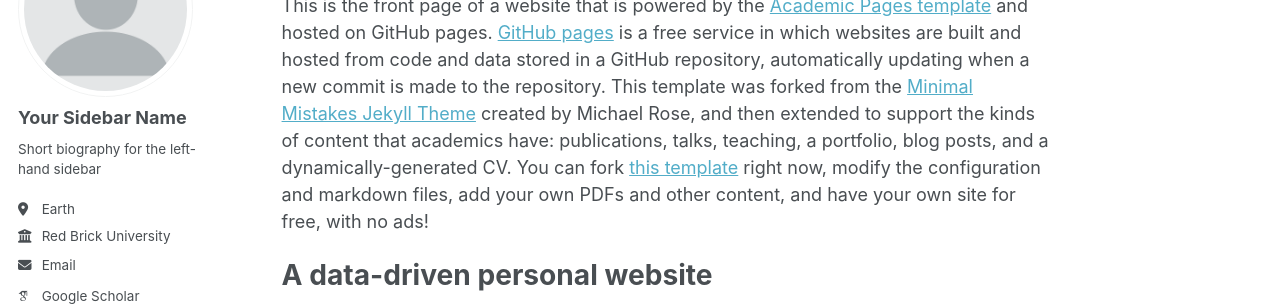
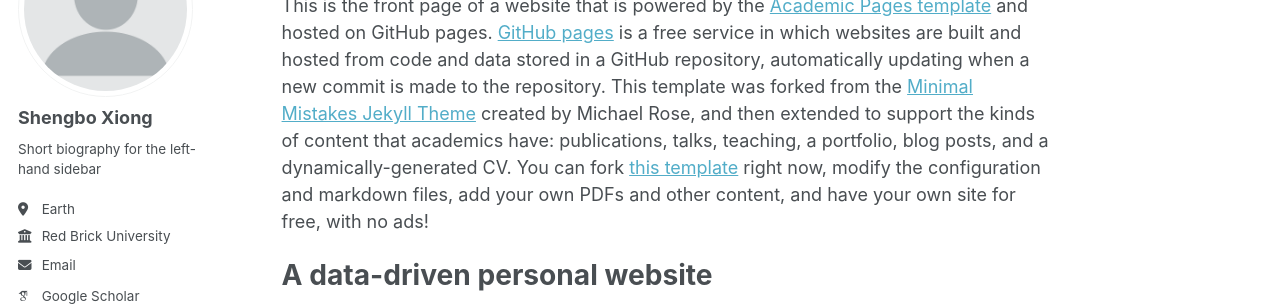
Before and after one commit to coderEuler/coderEuler.github.io, a Jekyll site: the page built from _pages/about.md, in a window 1280 px wide. Shown: the part 177-483 px from the top of the page. Built offline with Jekyll 4.4.1, drawn with Linux system fonts in a browser that asks for light colours; some web fonts are replaced.

Commit message:
Update _config.yml

```diff
--- a/_config.yml
+++ b/_config.yml
@@ -23,7 +23,7 @@ repository               : "academicpages/academicpages.github.io"
 author:
   # Biographic information
   avatar           : "profile.png"
-  name             : "Your Sidebar Name"
+  name             : "Shengbo Xiong"
   pronouns         : # example: "she/her"
   bio              : "Short biography for the left-hand sidebar"
   location         : "Earth"
```
